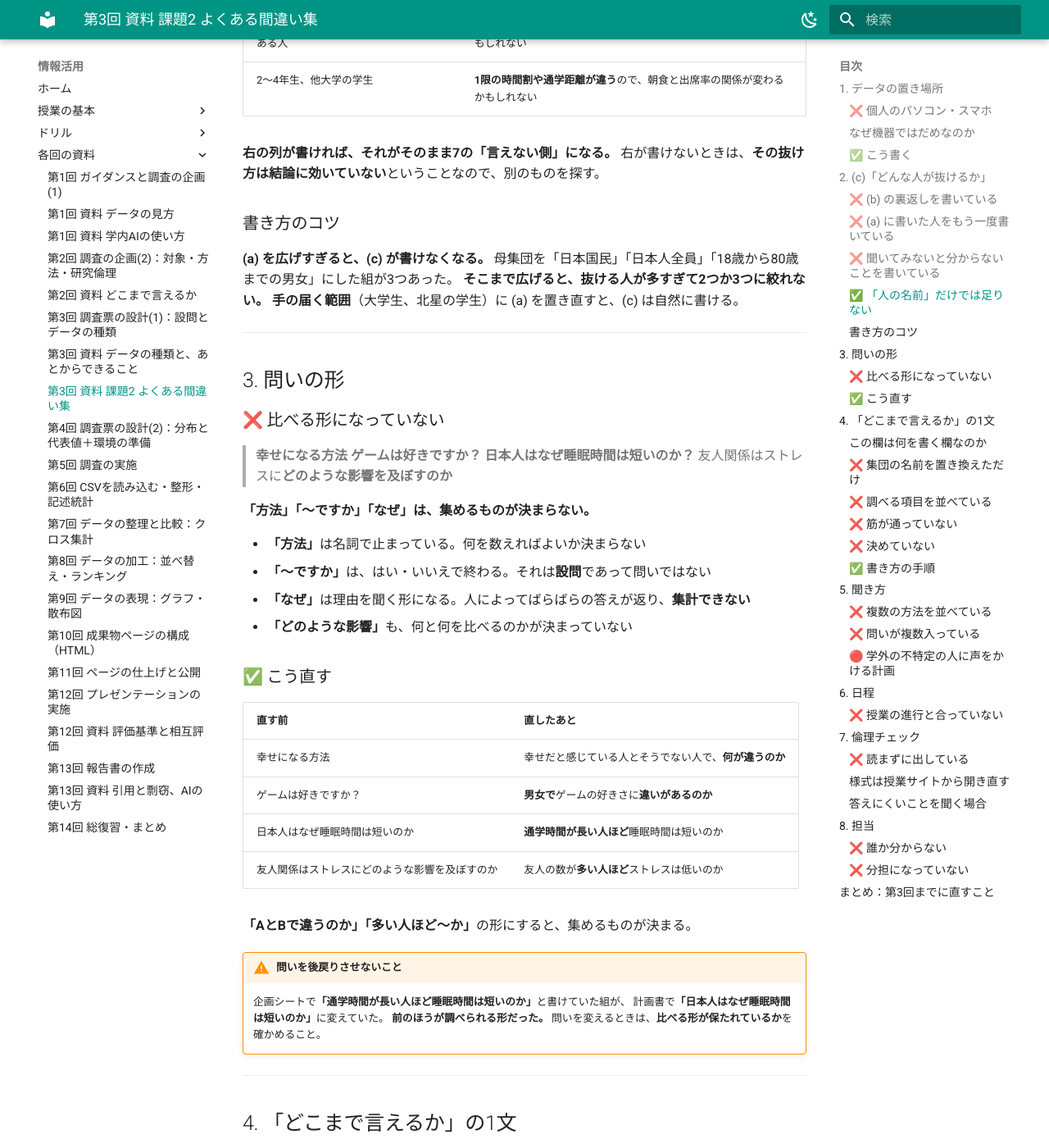
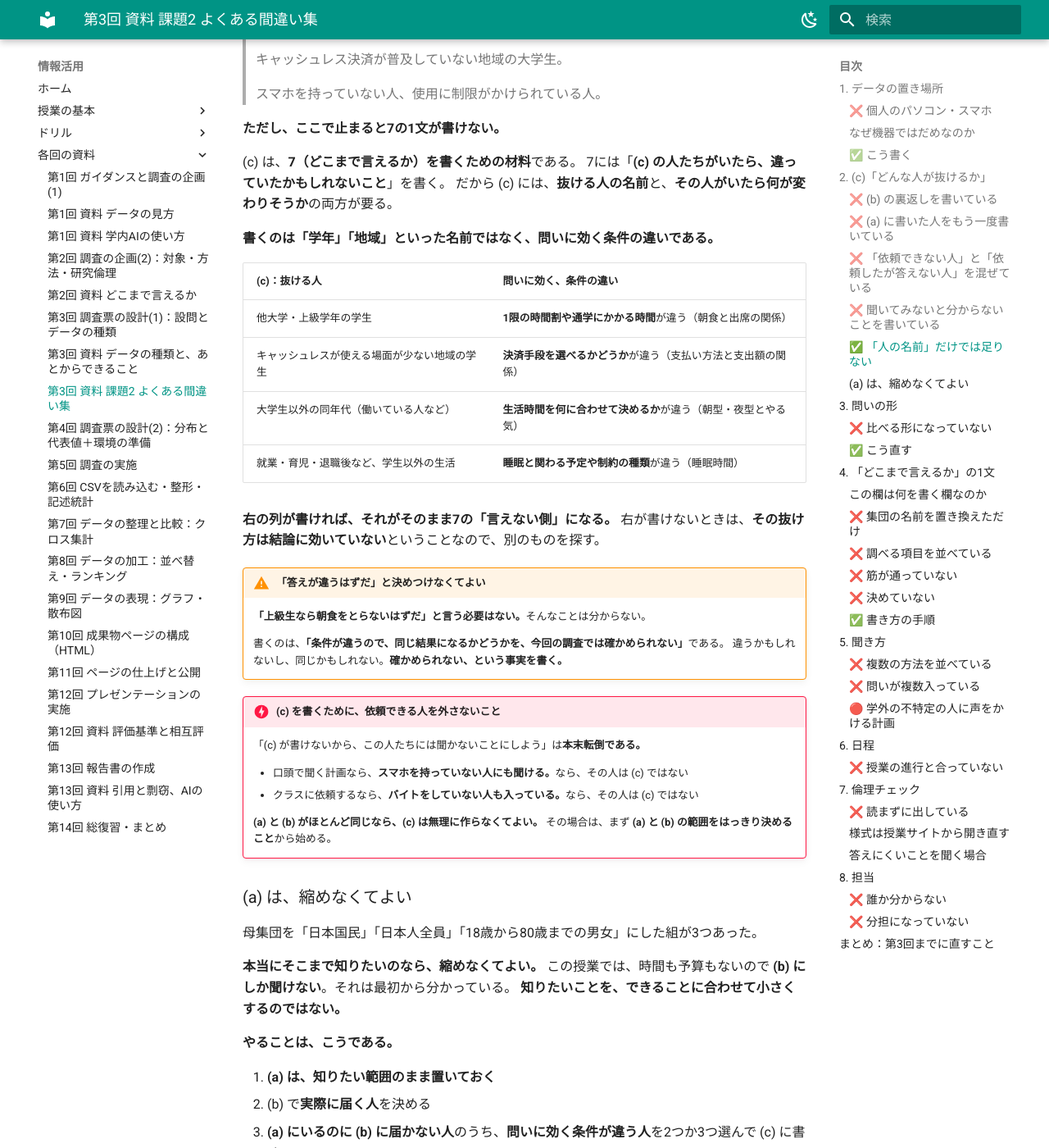
Before and after one commit to aonoa68/joho-katsuyo, an MkDocs documentation site: the page built from docs/plan-mistakes.md, in a window 1280 px wide and 1400 px high, scrolled down 2613 px. Shown: the whole window at 82% size. Built offline with MkDocs 1.6.1 and Material for MkDocs 9.7.7, drawn with Linux system fonts in a browser that asks for light colours; some of the changed text lies outside the part shown.

Commit message:
(c)の定義を正し、(a)を縮めさせる指導をやめた
外部レビューの指摘を反映。

- 「依頼が届かない人」と「依頼したが答えない人」は別。後者は(c)ではなく
  第5回の回収記録で扱う。図で区別を示した
- (a)を手の届く範囲に縮めよ、という指導を撤回。知りたい範囲は維持し、
  (b)で届かない人のうち問いに効く条件が違う人を(c)に選ぶ手順に書き換え
- (c)を書くために聞ける人を除外しないこと、(a)と(b)がほぼ同じなら無理に
  作らないことを明示
- 抜ける人の答えが違うと断定しなくてよい。条件が違うので同じ結果になるか
  確かめられない、という書き方に
- (c)の表を「人の名前」から「問いに効く条件の違い」に変更
- 7欄の修正例は短くてよい旨を追記

Co-Authored-By: Claude Opus 5 (1M context) <noreply@anthropic.com>
Claude-Session: https://claude.ai/code/session_01491iACNdyWdrViehZyTRv6

````diff
--- a/docs/plan-mistakes.md
+++ b/docs/plan-mistakes.md
@@ -71,12 +71,33 @@
 
 > (a) 大学生、専門学生、短大生　→　(c) **専門学生、短大生**
 
+### ❌ 「依頼できない人」と「依頼したが答えない人」を混ぜている
+
+> (c) **調査に回答する時間がない学生**
+> (c) **断られた人**
+
+**この2つは、(c) ではない。**
+
+```
+(a) 知りたい人たち
+  │
+  │ ← ここで抜ける人が (c)。依頼する前から分かっている
+  ↓
+(b) 依頼する人たち
+  │
+  │ ← ここで抜ける人は「無回答」。依頼したが答えなかった人
+  ↓
+  実際に答えた人（回答者）
+```
+
+**無回答は、第5回の「回収記録」で扱う。**(c) に書くのは、**依頼する前から届かないと分かっている人**である。
+
 ### ❌ 聞いてみないと分からないことを書いている
 
 > (c) **グCにはいない性格の人**
-> (c) **断られた人**
 
-**答えてもらう前には分からない。**ずれは、**依頼する前に分かること**で書く。
+**本当にクラスにいないのかは、聞いてみるまで分からない。**
+「いなかった」と「依頼しなかった」も別である。
 
 ### ✅ 「人の名前」だけでは足りない
 
@@ -98,22 +119,50 @@
 7には「**(c) の人たちがいたら、違っていたかもしれないこと**」を書く。
 だから (c) には、**抜ける人の名前**と、**その人がいたら何が変わりそうか**の両方が要る。
 
-| (c)：抜ける人 | **その人がいたら、何が変わりそうか** |
+**書くのは「学年」「地域」といった名前ではなく、問いに効く条件の違いである。**
+
+| (c)：抜ける人 | **問いに効く、条件の違い** |
 |---|---|
-| 北海道の学生しか聞いていない | 移動にかかる**費用の重みが違う**ので、旅行先の選び方が変わるかもしれない |
-| キャッシュレスが普及していない地域の大学生 | **現金しか使えない場面が多い**と、支出額の差が出ないかもしれない |
-| スマホを持っていない人・使用に制限がある人 | **使用時間が極端に短い人**が入ると、視力との関係が見えなくなるかもしれない |
-| 2〜4年生、他大学の学生 | **1限の時間割や通学距離が違う**ので、朝食と出席率の関係が変わるかもしれない |
+| 他大学・上級学年の学生 | **1限の時間割や通学にかかる時間**が違う（朝食と出席の関係） |
+| キャッシュレスが使える場面が少ない地域の学生 | **決済手段を選べるかどうか**が違う（支払い方法と支出額の関係） |
+| 大学生以外の同年代（働いている人など） | **生活時間を何に合わせて決めるか**が違う（朝型・夜型とやる気） |
+| 就業・育児・退職後など、学生以外の生活 | **睡眠と関わる予定や制約の種類**が違う（睡眠時間） |
 
 **右の列が書ければ、それがそのまま7の「言えない側」になる。**
 右が書けないときは、**その抜け方は結論に効いていない**ということなので、別のものを探す。
 
-### 書き方のコツ
+!!! warning "「答えが違うはずだ」と決めつけなくてよい"
+    **「上級生なら朝食をとらないはずだ」と言う必要はない。**そんなことは分からない。
 
-**(a) を広げすぎると、(c) が書けなくなる。**
+    書くのは、**「条件が違うので、同じ結果になるかどうかを、今回の調査では確かめられない」**である。
+    違うかもしれないし、同じかもしれない。**確かめられない、という事実を書く。**
+
+!!! danger "(c) を書くために、依頼できる人を外さないこと"
+    「(c) が書けないから、この人たちには聞かないことにしよう」は**本末転倒である。**
+
+    - 口頭で聞く計画なら、**スマホを持っていない人にも聞ける。**なら、その人は (c) ではない
+    - クラスに依頼するなら、**バイトをしていない人も入っている。**なら、その人は (c) ではない
+
+    **(a) と (b) がほとんど同じなら、(c) は無理に作らなくてよい。**
+    その場合は、まず **(a) と (b) の範囲をはっきり決めること**から始める。
+
+### (a) は、縮めなくてよい
+
 母集団を「日本国民」「日本人全員」「18歳から80歳までの男女」にした組が3つあった。
-**そこまで広げると、抜ける人が多すぎて2つか3つに絞れない。**
-**手の届く範囲**（大学生、北星の学生）に (a) を置き直すと、(c) は自然に書ける。
+
+**本当にそこまで知りたいのなら、縮めなくてよい。**
+この授業では、時間も予算もないので **(b) にしか聞けない**。それは最初から分かっている。
+**知りたいことを、できることに合わせて小さくするのではない。**
+
+**やることは、こうである。**
+
+1. **(a) は、知りたい範囲のまま置いておく**
+2. (b) で**実際に届く人**を決める
+3. **(a) にいるのに (b) に届かない人**のうち、**問いに効く条件が違う人**を2つか3つ選んで (c) に書く
+4. 7に、**その人たちがいないせいで確かめられないこと**を書く
+
+**(a) が広いほど、3 で何を選ぶかの判断が要る。**抜ける人は無数にいるので、
+**その問いに効くものだけ**を選ぶ。そこが、この課題で考えてほしいところである。
 
 ---
 
@@ -225,17 +274,27 @@
 > この調査で言えるのは（**現金もキャッシュレスも選べる環境で、キャッシュレスを使う人と使わない人に
 > 支出額の差があるか**）までであり、（**現金しか使えない場面が多い地域でも同じ差が出るか**）については言えない。
 
-**例3**（(c) が「スマホを持っていない人、使用に制限がかけられている人」）
+**例3**（(c) が「学生以外の同年代。生活時間を何に合わせるかが違う」）
 
-> この調査で言えるのは（**スマホを日常的に使う学生の中で、使用時間と視力に関係があるか**）までであり、
-> （**使っていない人や制限がある人を含めても、同じ関係が見えるか**）については言えない。
+> この調査で言えるのは（**授業に合わせて生活している学生の中で、朝型・夜型とやる気に関係があるか**）までであり、
+> （**勤務時間に合わせて生活している同年代でも、同じ関係が見えるか**）については言えない。
 
 **どれも、言えない側が (c) から出ている。**ここが繋がっていれば正しい。
+
+!!! tip "長く書かなくてよい"
+    上の例は説明のために長く書いてある。**1文で収まれば、もっと短くてよい。**
+    大事なのは長さではなく、**「どんな条件での、何が分かるのか」「どんな条件が違う人について、何が分からないのか」**
+    の2つが入っていることである。
 
 !!! warning "(c) と 7 はセットである"
     **(c) を書き直したら、7 も書き直すことになる。**
     7 が書けないときは、たいてい **(c) が「このクラス以外」のような中身のないもの**になっている。
     2 に戻ること。
+
+!!! note "「依頼したが答えなかった人」は、ここには書かない"
+    「回答する時間がない学生」「断られた人」は、**依頼はできている。**
+    この人たちのことは、**第5回の回収記録**で「何件返ってきて、どんな人が答えなかったか」として扱う。
+    7に書くのは、**そもそも依頼が届かなかった人**のことである。
 
 !!! note "「相関と因果」「浅さと深さ」は、この欄の話ではない"
     次の2つは、**書いてあること自体は正しい**。
@@ -353,7 +412,9 @@
 
 - [ ] データの置き場所を**大学アカウントのOneDrive**にした
 - [ ] (c) に、**結論に効くずれを2つか3つ**書いた（(b) の裏返しではない）
-- [ ] (c) のそれぞれについて、**その人がいたら何が変わりそうか**を言える
+- [ ] (c) のそれぞれについて、**問いに効く条件が、どう違うのか**を言える
+- [ ] (c) に、**依頼したが答えなかった人**を書いていない
+- [ ] **(c) を書くために、聞ける人を外していない**
 - [ ] 問いが**「AとBで違うのか」「多い人ほど〜か」**の形になっている
 - [ ] 「どこまで言えるか」の1文が、**集団の名前ではなく中身**になっている
 - [ ] 1文の「言えない側」が、**(c) から出ている**
````
